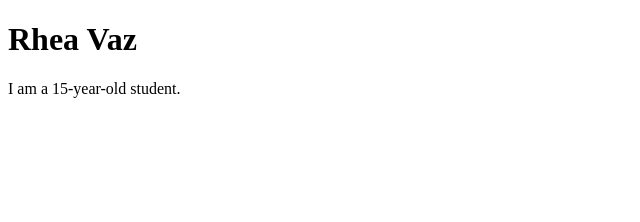
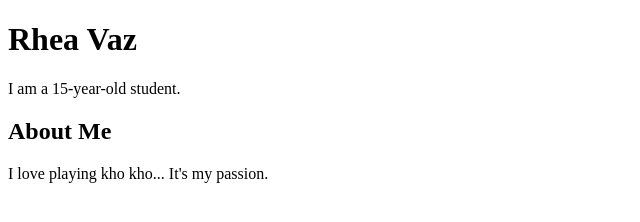
Before and after one commit to theyukitora-cyber/my-portfolio, a plain HTML site: page index.html in a window 1280 px wide. Shown: the whole page, without its empty margins (0-640 px from the left). Drawn offline with Linux system fonts and the light colour scheme.

Commit message:
add an about me section

```diff
--- a/index.html
+++ b/index.html
@@ -6,5 +6,7 @@
 	<body>
 		<h1>Rhea Vaz</h1>
 		<p>I am a 15-year-old student.</p>
+		<h2>About Me</h2>
+		<p>I love playing kho kho... It's my passion.</p>
 	</body>
 </html>
```
